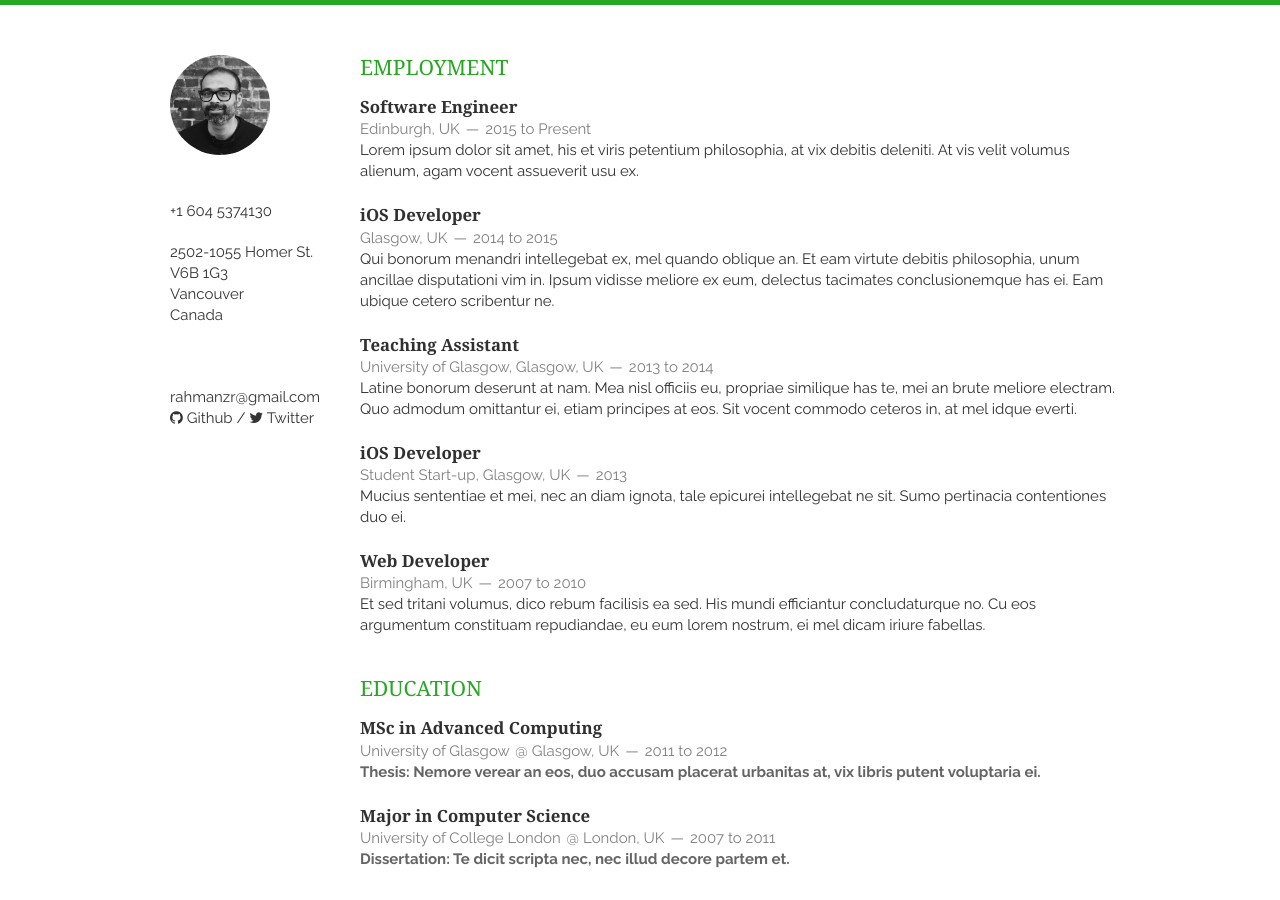
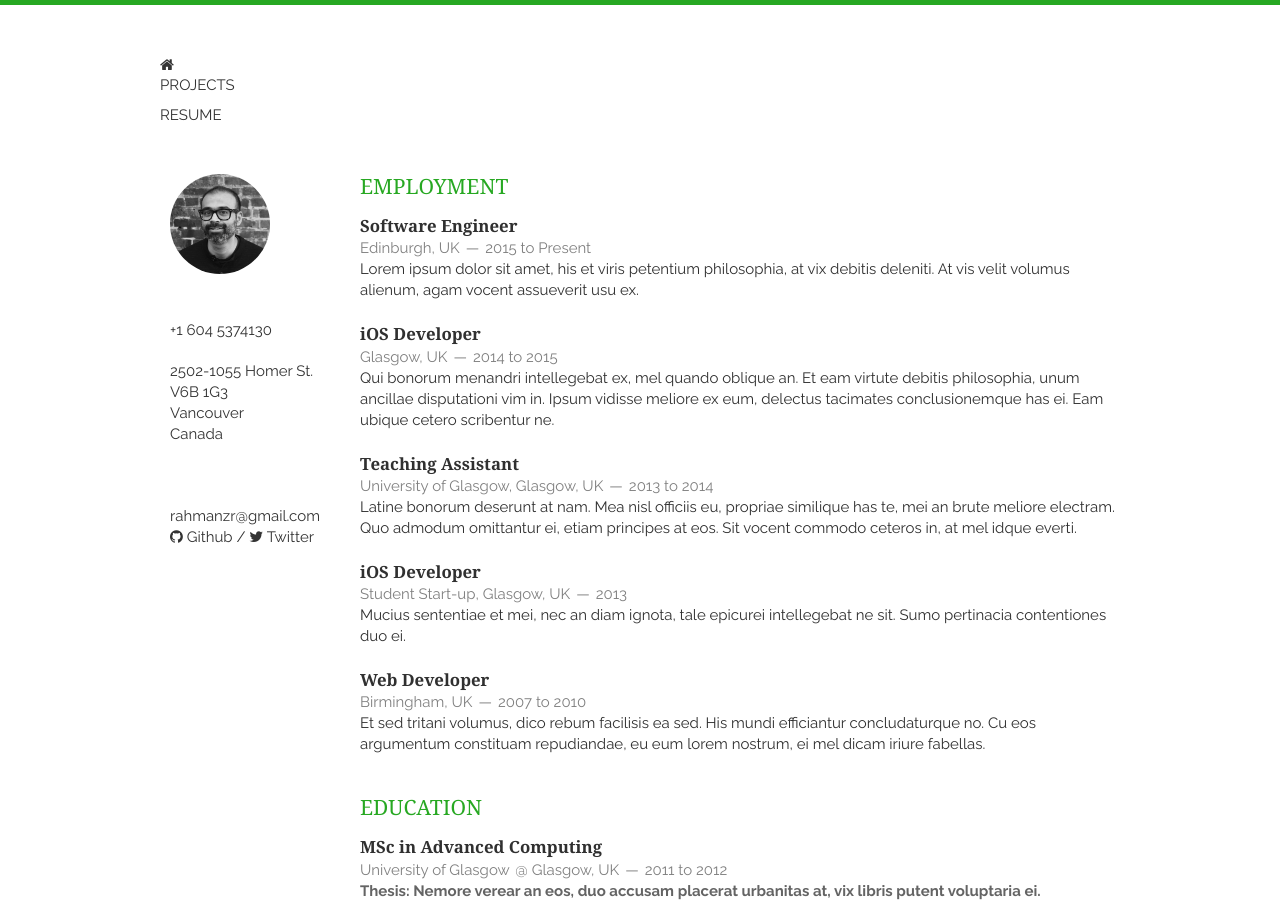
Before and after one commit to windsorbrown/windsorbrown.github.io, a Jekyll site: the page built from resume.html, in a window 1280 px wide and 900 px high. Built offline with Jekyll 4.4.1, drawn with Linux system fonts in a browser that asks for light colours; nearby versions of some CDN libraries.

Commit message:
resume add

```diff
--- a/_layouts/resume.html
+++ b/_layouts/resume.html
@@ -24,7 +24,25 @@
 </head>
 <body>
 
+
+<nav class="navbar navbar-default">
+  <div class="container">
+    <div class="navbar-header">
+      <a class="navbar-brand" href="{{ site.baseurl }}"><i class="fa fa-home"></i></a>
+    </div>
+    <div id="navbar">
+      <ul class="nav navbar-nav navbar-right">
+       <!--  <li><a href="{{ site.baseurl }}blog.html">BLOG</a></li> -->
+        <li><a href="{{ site.baseurl }}projects.html">PROJECTS</a></li>
+        <li><a href="http://biomadeira.github.io/vitae">RESUME</a></li>
+      </ul>
+    </div>
+  </div>
+</nav>
+
 <div class="container">
+
+
 
     <header class="three columns">
         <img src="{{ site.baseurl }}static/img/profile.png" class="me">
```
